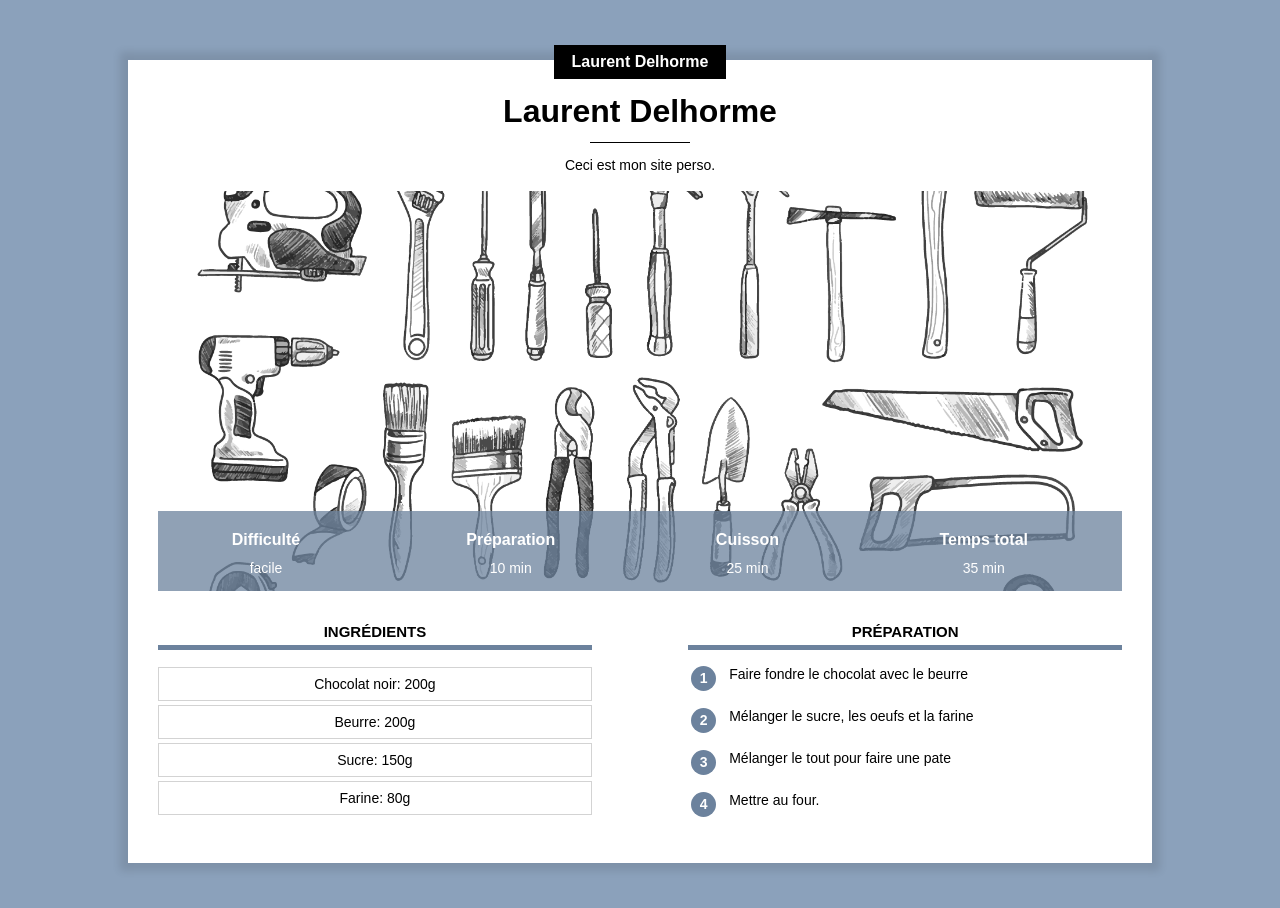
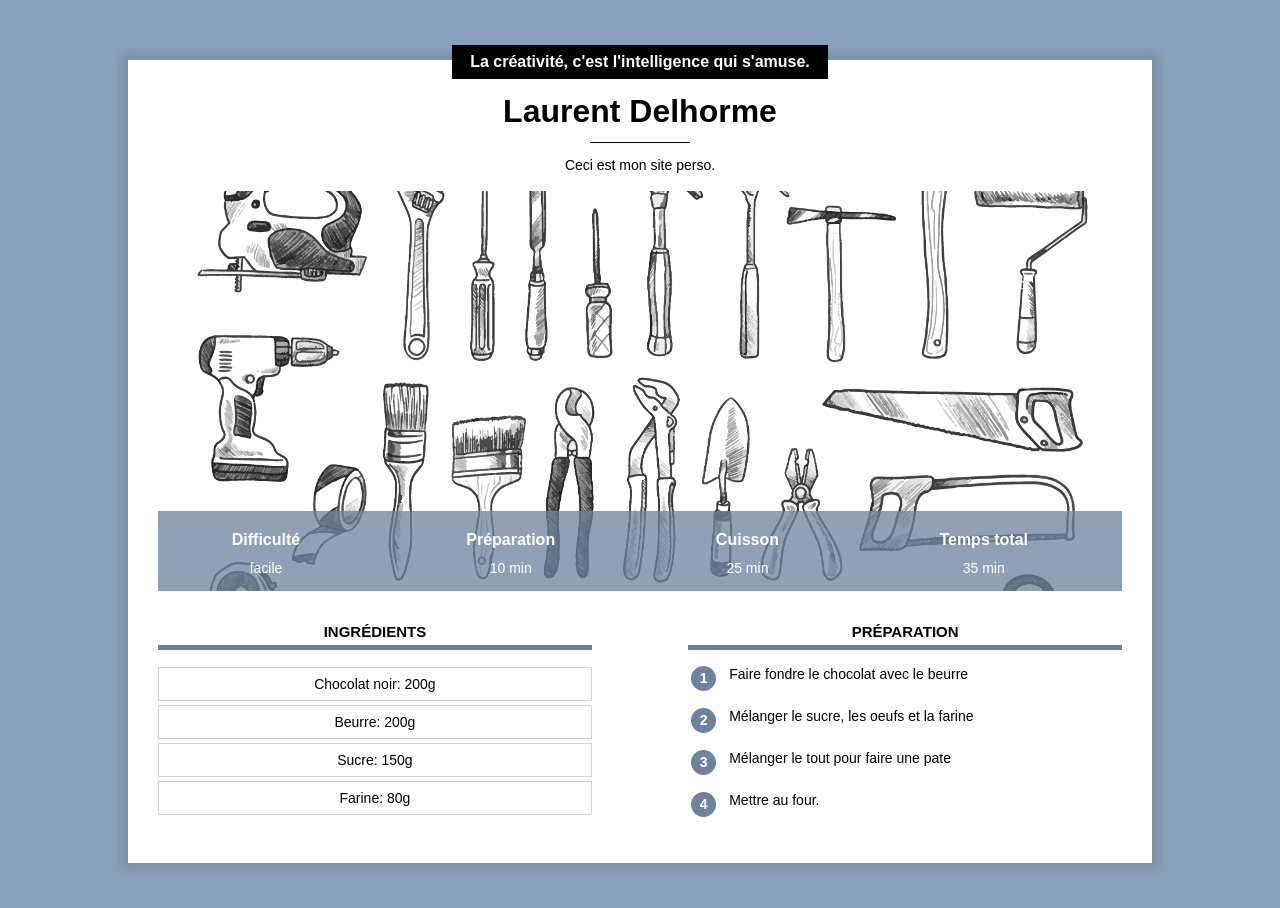
Before and after one commit to delhorme/site_recettes, a plain HTML site: page index.html in a window 1280 px wide. Drawn offline with Linux system fonts and the light colour scheme.

Commit message:
Add files via upload

```diff
--- a/index.html
+++ b/index.html
@@ -1,7 +1,7 @@
 <!DOCTYPE html>
 <html lang="fr">
     <head>
-        <title>La créativité, c'est l'intelligence qui s'amuse.</title>
+        <title>Laurent Delhorme</title>
         <meta charset="UTF-8">
         <meta name="viewport" content="width=device-width, initial-scale=1.0">
         <link rel="stylesheet" href="perso.css"/>
@@ -10,7 +10,7 @@
         <div class="contenu">
 
             <div class="centre categorie">
-                <p class="categorie">Laurent Delhorme</p>
+                <p class="categorie">La créativité, c'est l'intelligence qui s'amuse.</p>
             </div>
 
             <h1>Laurent Delhorme</h1>
```
